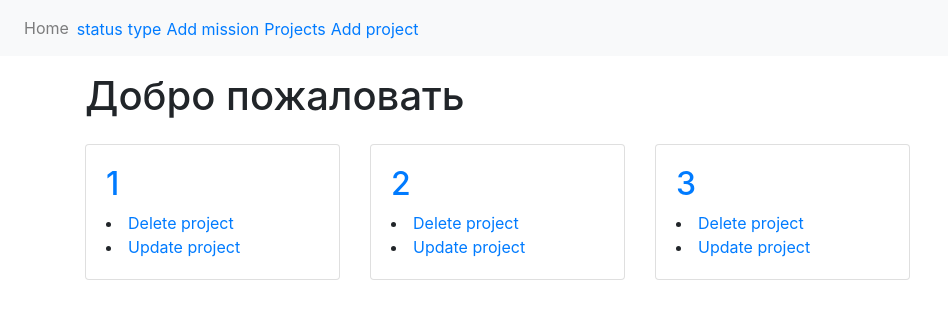
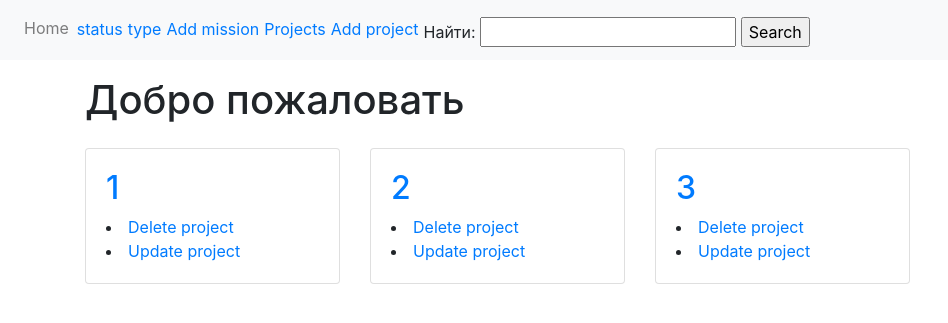
Before and after one commit to iamjumaliev/python_group_4, a Django app: page /project/ in a window 1280 px wide. Shown: the top 323 px of the page, without its empty margins (0-948 px from the left). Run offline with Django 3.2, Linux system fonts and the light colour scheme; data comes from the database, SQL or seed files in the repository; some libraries are stand-ins or nearby versions.

Commit message:
was added search in project/index.html and improved mission/index.html

```diff
--- a/source/webapp/templates/mission/index.html
+++ b/source/webapp/templates/mission/index.html
@@ -1,6 +1,6 @@
 {% extends 'base.html' %}
 {% block menu %}
-    <div>
+    <div class="link">
         {% include 'partial/simple_search.html' %}
     </div>
 {% endblock %}
--- a/source/webapp/templates/project/index.html
+++ b/source/webapp/templates/project/index.html
@@ -3,6 +3,9 @@
     <li>
        <a href="{% url 'project_add' %}" class="link">Add project</a>
     </li>
+    <div class="link">
+        {% include 'partial/simple_search.html' %}
+    </div>
 {% endblock %}
 {% block content %}
     <h1 class="mt-3">Добро пожаловать</h1>
```
